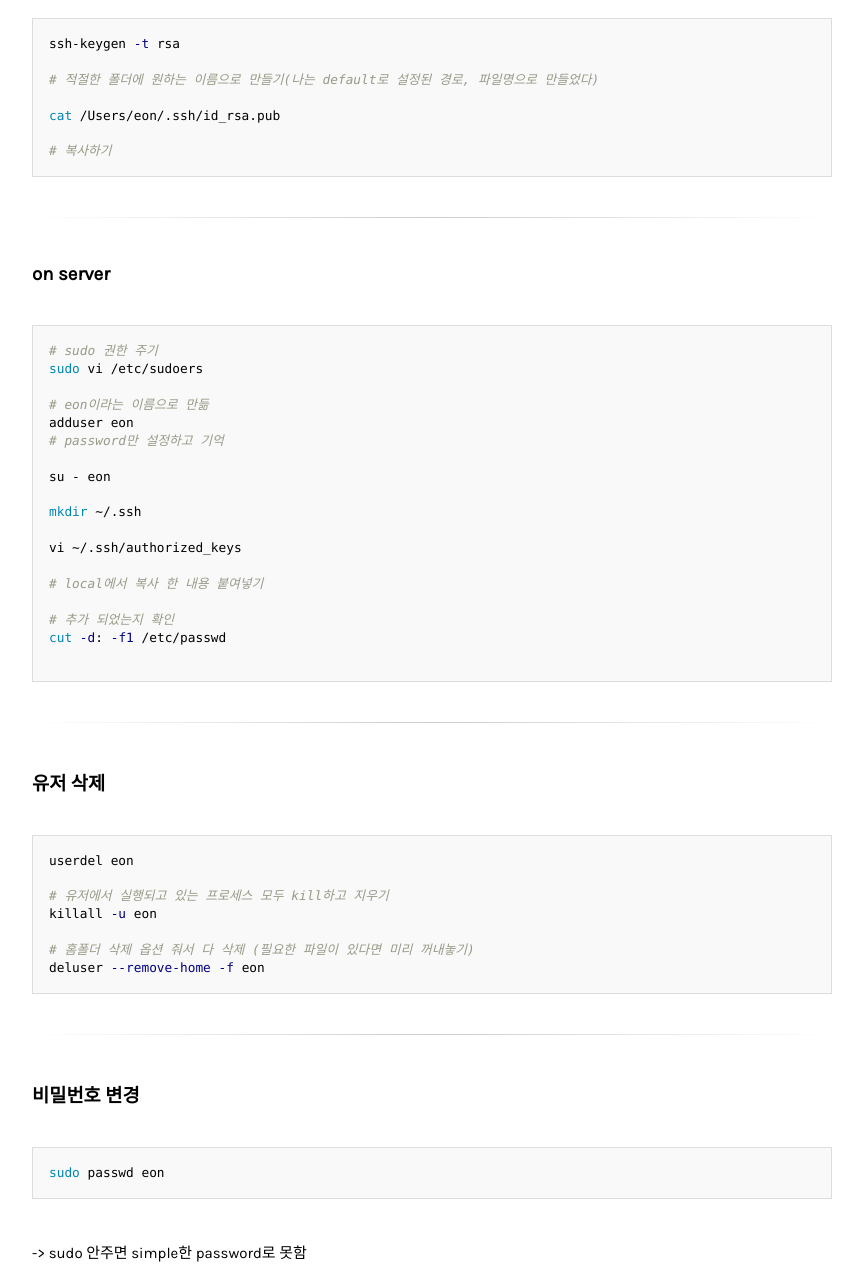
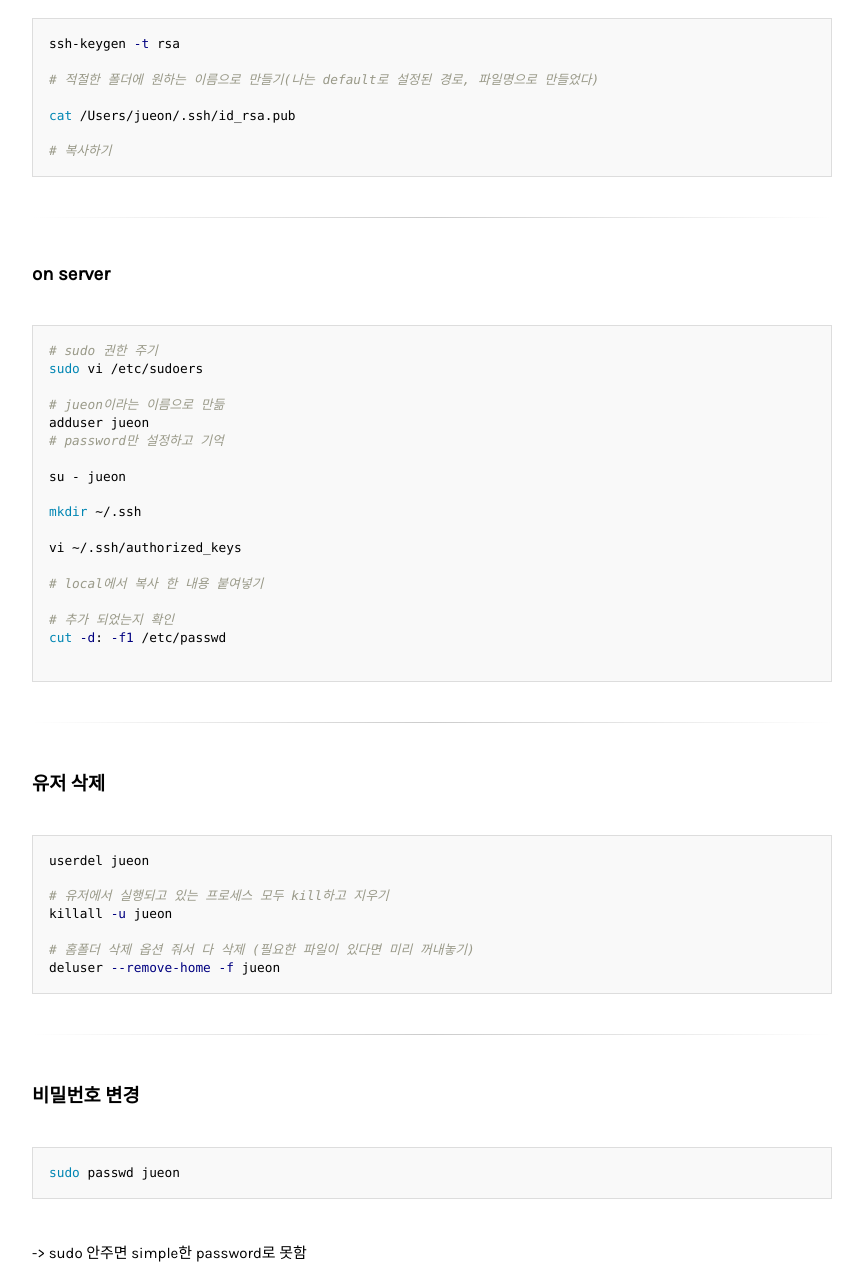
Before and after one commit to orslow/orslow.github.io, a Jekyll site: the page built from _posts/2019-01-27-linux-user-add-del.md, in a window 1280 px wide. Shown: the part 455-1724 px from the top of the page, without its empty margins (208-1071 px from the left). Built offline with Jekyll 4.4.1, drawn with Linux system fonts in a browser that asks for light colours.

````diff
--- a/_posts/2019-01-27-linux-user-add-del.md
+++ b/_posts/2019-01-27-linux-user-add-del.md
@@ -12,7 +12,7 @@ ssh-keygen -t rsa
 
 # 적절한 폴더에 원하는 이름으로 만들기(나는 default로 설정된 경로, 파일명으로 만들었다)
 
-cat /Users/eon/.ssh/id_rsa.pub
+cat /Users/jueon/.ssh/id_rsa.pub
 
 # 복사하기
 ```
@@ -25,11 +25,11 @@ cat /Users/eon/.ssh/id_rsa.pub
 # sudo 권한 주기
 sudo vi /etc/sudoers
 
-# eon이라는 이름으로 만듦
-adduser eon
+# jueon이라는 이름으로 만듦
+adduser jueon
 # password만 설정하고 기억
 
-su - eon
+su - jueon
 
 mkdir ~/.ssh
 
@@ -47,13 +47,13 @@ cut -d: -f1 /etc/passwd
 ### 유저 삭제
 
 ```sh
-userdel eon
+userdel jueon
 
 # 유저에서 실행되고 있는 프로세스 모두 kill하고 지우기
-killall -u eon
+killall -u jueon
 
 # 홈폴더 삭제 옵션 줘서 다 삭제 (필요한 파일이 있다면 미리 꺼내놓기)
-deluser --remove-home -f eon
+deluser --remove-home -f jueon
 ```
 
 <div class="divider"></div>
@@ -61,7 +61,7 @@ deluser --remove-home -f eon
 ### 비밀번호 변경
 
 ```sh
-sudo passwd eon
+sudo passwd jueon
 ```
 
 -> sudo 안주면 simple한 password로 못함
````
Also changed, not shown: _posts/1999-03-13-007.md (+30 -40 lines), _posts/2019-02-11-hdfs-error-handling.md (deleted, +0 -41 lines), _posts/2020-10-19-simple-zeppelin-docker.md (added, +184 -0 lines), assets/img/2020-10-19-zeppelin/ls_conf.png (added), assets/img/2020-10-19-zeppelin/ls_home.png (added), assets/img/2020-10-19-zeppelin/pull_image.png (added), assets/img/2020-10-19-zeppelin/run_container.png (added), assets/img/2020-10-19-zeppelin/shiro_role_1.png (added), assets/img/2020-10-19-zeppelin/shiro_role_2.png (added), assets/img/2020-10-19-zeppelin/shiro_user_1.png (added), assets/img/2020-10-19-zeppelin/shiro_user_2.png (added), assets/img/2020-10-19-zeppelin/zeppelin_hello.png (added), assets/img/2020-10-19-zeppelin/zeppelin_secure_hello.png (added), assets/img/2020-10-19-zeppelin/zeppelin_secure_login.png (added), 1 more files, 2 other files.
